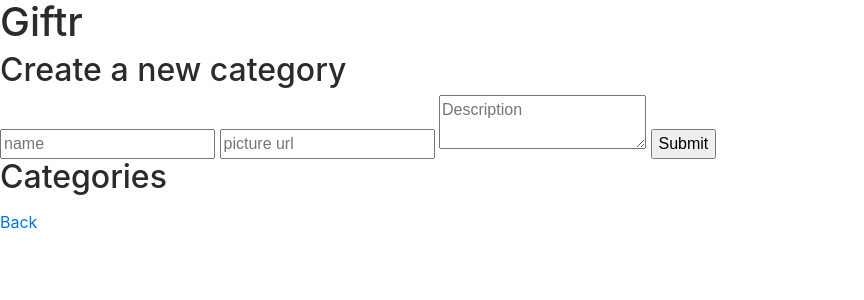
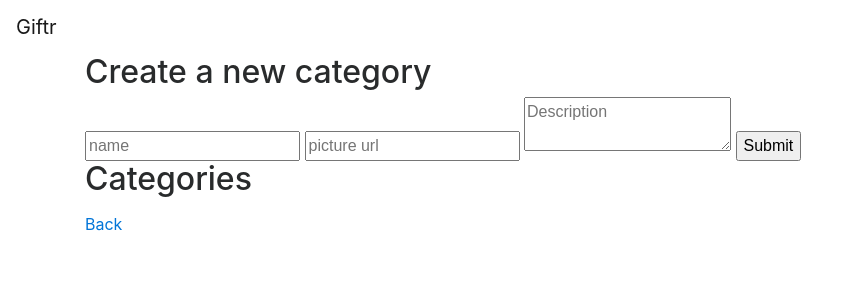
Before and after one commit to Zinston/giftr, a Flask app: page /categories in a window 1280 px wide. Shown: the top 300 px of the page, without its empty margins (0-864 px from the left). Run offline with Flask 2, Linux system fonts and the light colour scheme; data that the repository does not hold is empty; some libraries are stand-ins or nearby versions.

Commit message:
Move header to navbar, body to container.

```diff
--- a/templates/index.html
+++ b/templates/index.html
@@ -10,12 +10,14 @@
 		<script src="https://maxcdn.bootstrapcdn.com/bootstrap/4.0.0-beta.3/js/bootstrap.min.js"></script>
 	</head>
 	<body>
-		<header>
-			<h1>Giftr</h1>
-		</header>
+		<nav class="navbar navbar-expand-xl navbar-light bg-light">
+			<a class="navbar-brand" href="{{ url_for('get_gifts') }}">Giftr</a>
+		</nav>
 
-		{% block body %}
-		{% endblock %}
+		<div class="container">
+			{% block body %}
+			{% endblock %}
+		</div>
 
 	</body>
 </html>
```
